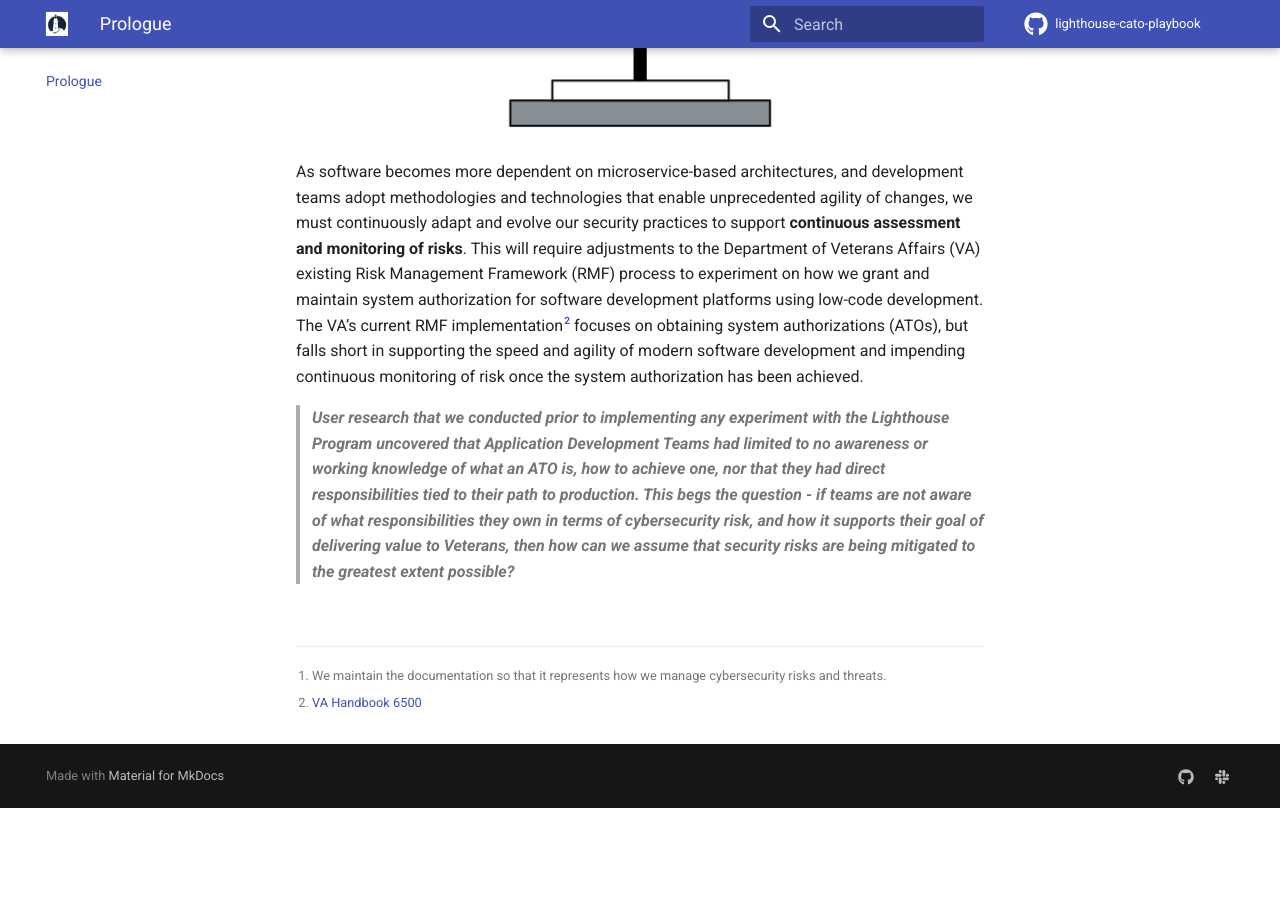
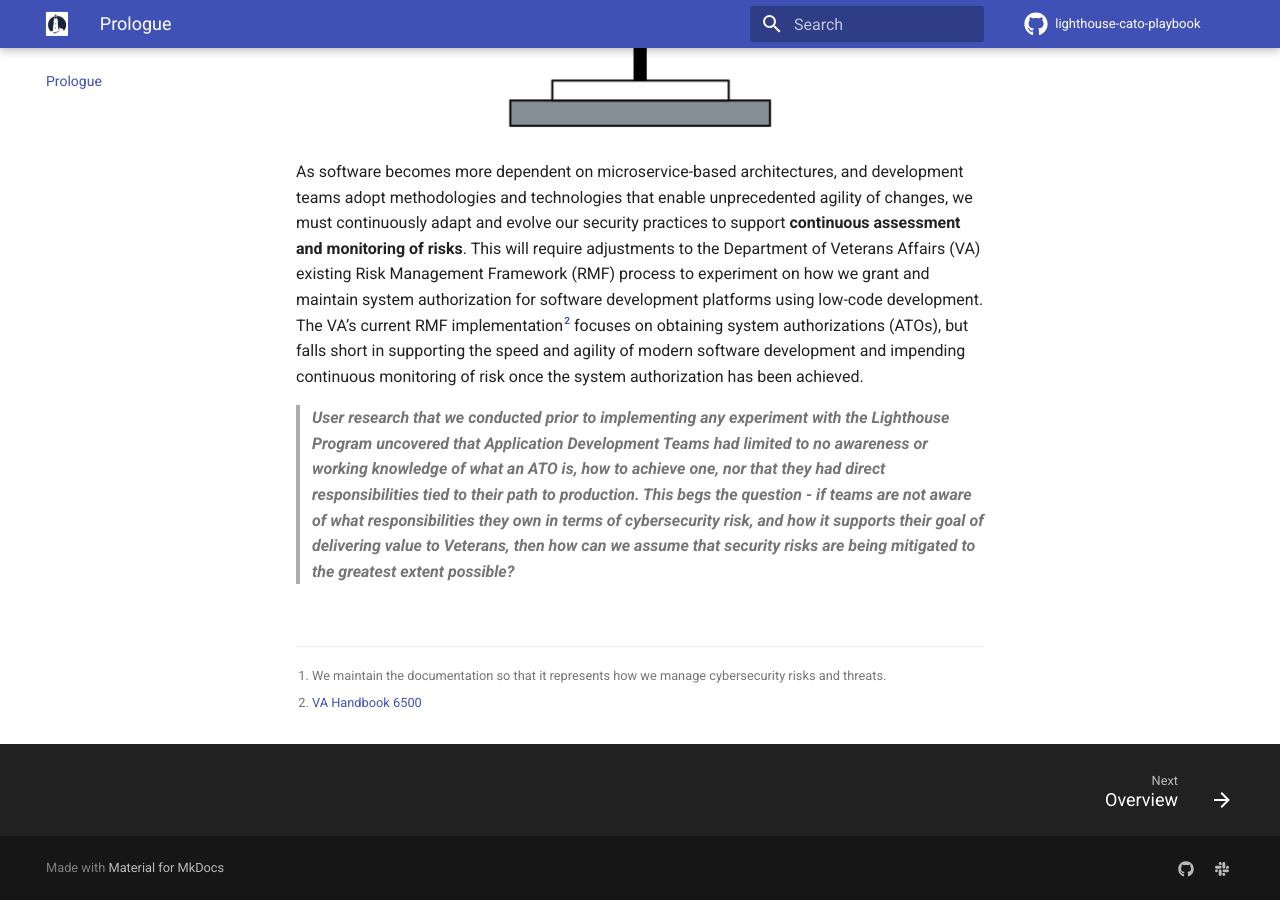
Before and after one commit to rise8-us/cato-playbook, an MkDocs documentation site: the page built from docs/index.md, in a window 1280 px wide and 900 px high, scrolled down 833 px. Built offline with MkDocs 1.6.1 and Material for MkDocs 9.7.7, drawn with Linux system fonts in a browser that asks for light colours; comment, search, counter and statistics services are not loaded; before the commit the page ends 1641 px from its top, so only the background shows below that.

Commit message:
feat: add feature footer
fix issue with emoji extension
update devcontainer to include plugins

```diff
--- a/mkdocs.yml
+++ b/mkdocs.yml
@@ -10,6 +10,7 @@
     repo: fontawesome/brands/github
   features:
     - navigation.tabs
+    - navigation.footer
 extra:
   social:
     - icon: fontawesome/brands/github
@@ -25,8 +26,8 @@
       custom_checkbox: true
   - attr_list
   - pymdownx.emoji:
-      emoji_index: !!python/name:materialx.emoji.twemoji
-      emoji_generator: !!python/name:materialx.emoji.to_svg
+      emoji_index: !!python/name:material.extensions.emoji.twemoji
+      emoji_generator: !!python/name:material.extensions.emoji.to_svg
   - pymdownx.critic
   - pymdownx.caret
   - pymdownx.keys
```
Also changed, not shown: 1 other file.
